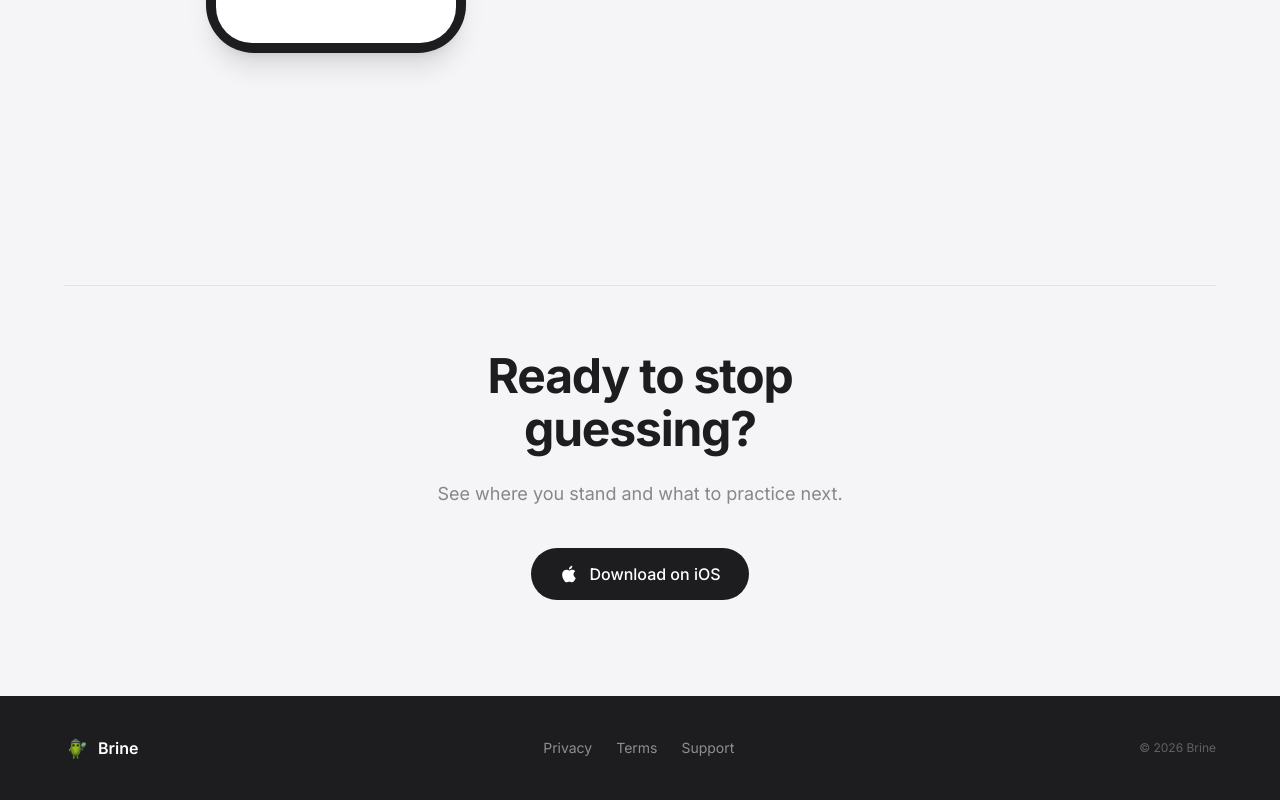
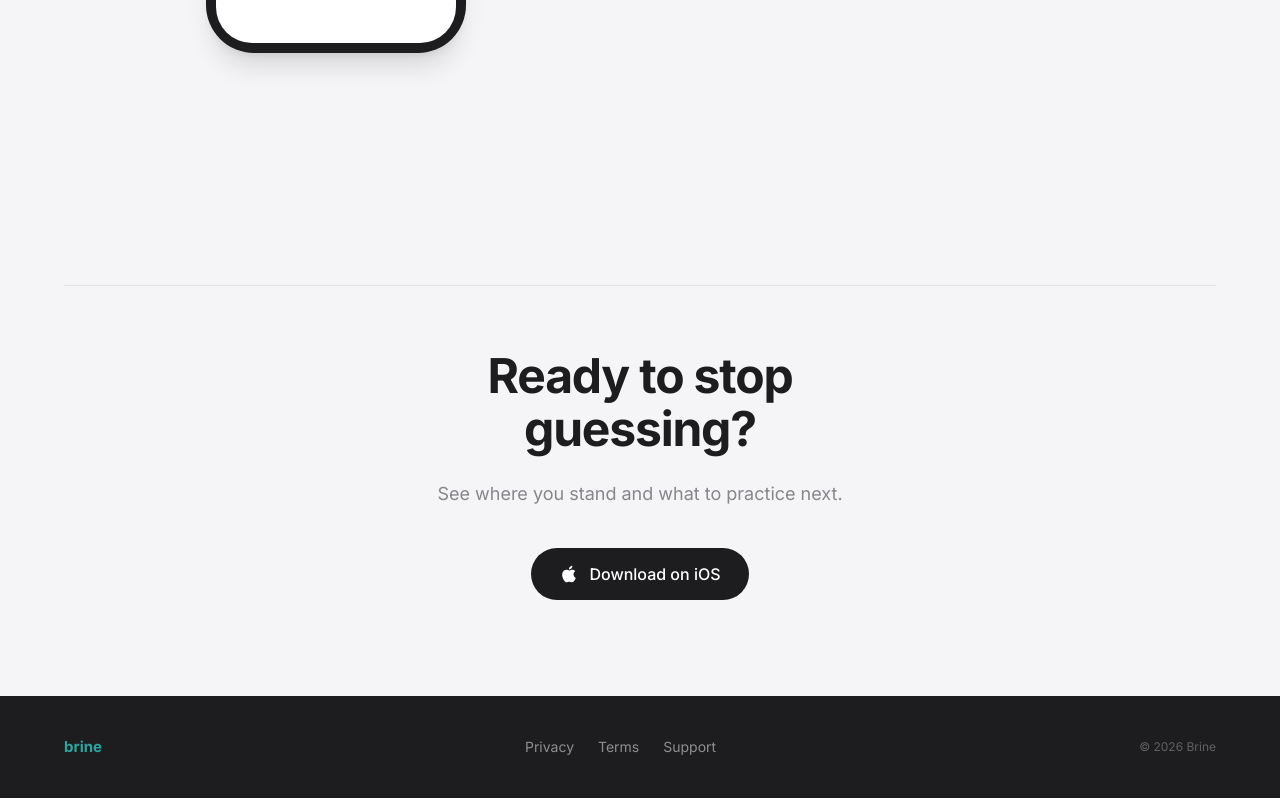
Before and after one commit to wanalwanalwan/brine-landing, a Vue app: page / in a window 1280 px wide. Shown: the part 3982-4782 px from the top of the page. Built offline with nearby package versions, Linux system fonts and the light colour scheme.

Commit message:
Replace footer logo with teal wordmark to match nav
Co-Authored-By: Claude Opus 4.6 <noreply@anthropic.com>

```diff
--- a/src/components/FooterSection.vue
+++ b/src/components/FooterSection.vue
@@ -1,9 +1,8 @@
 <template>
   <footer class="py-10 px-6 md:px-8 bg-dark">
     <div class="max-w-6xl mx-auto flex flex-col md:flex-row items-center justify-between gap-6">
-      <div class="flex items-center gap-2.5 font-rounded font-semibold text-white">
-        <img src="/brine-logo.png" alt="Brine mascot" class="w-6 h-6" />
-        Brine
+      <div class="font-rounded font-bold text-teal text-[15px]">
+        brine
       </div>
       <div class="flex gap-6 text-sm font-rounded text-white/50">
         <a href="#" class="hover:text-white transition-colors">Privacy</a>
```
